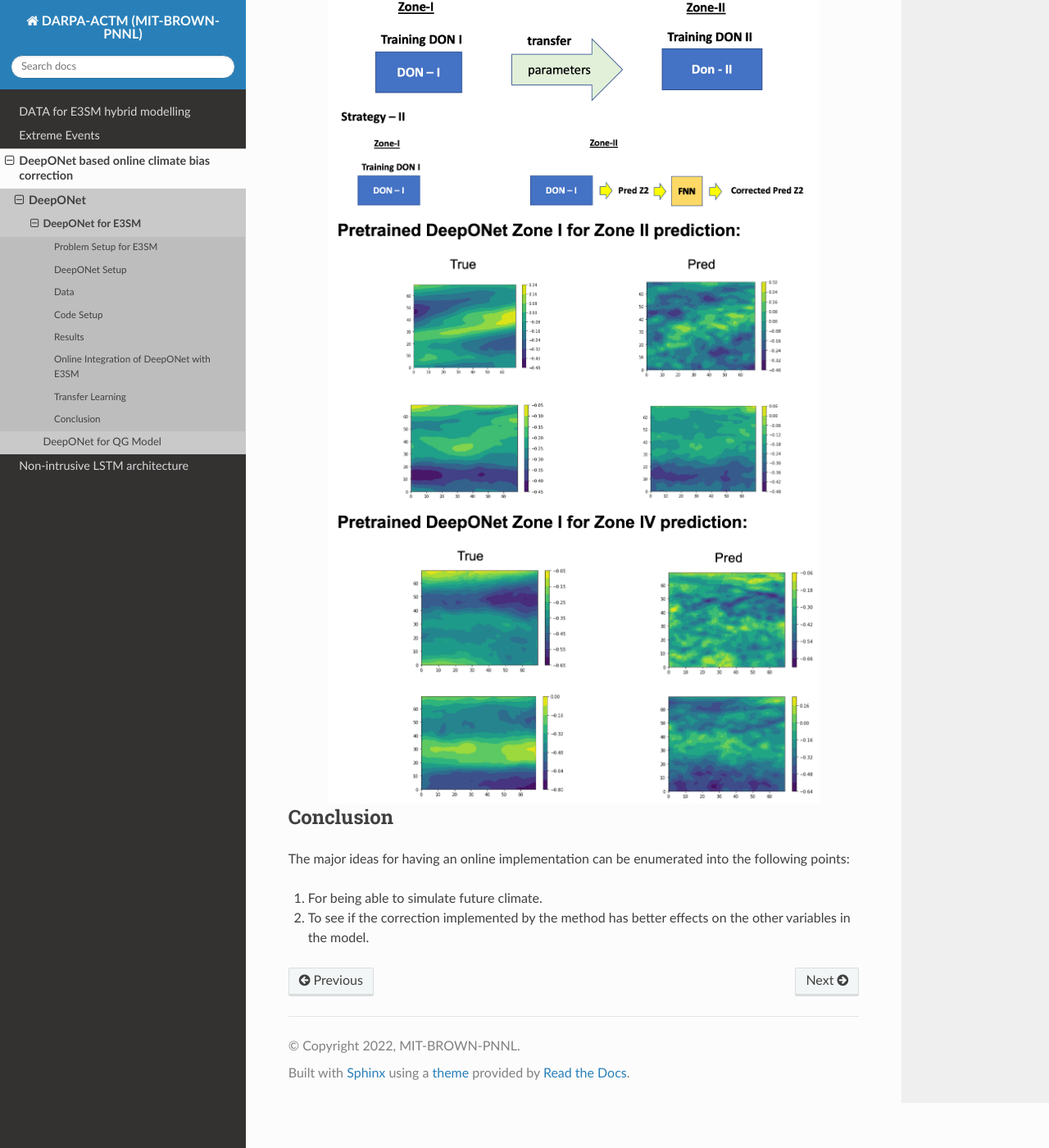
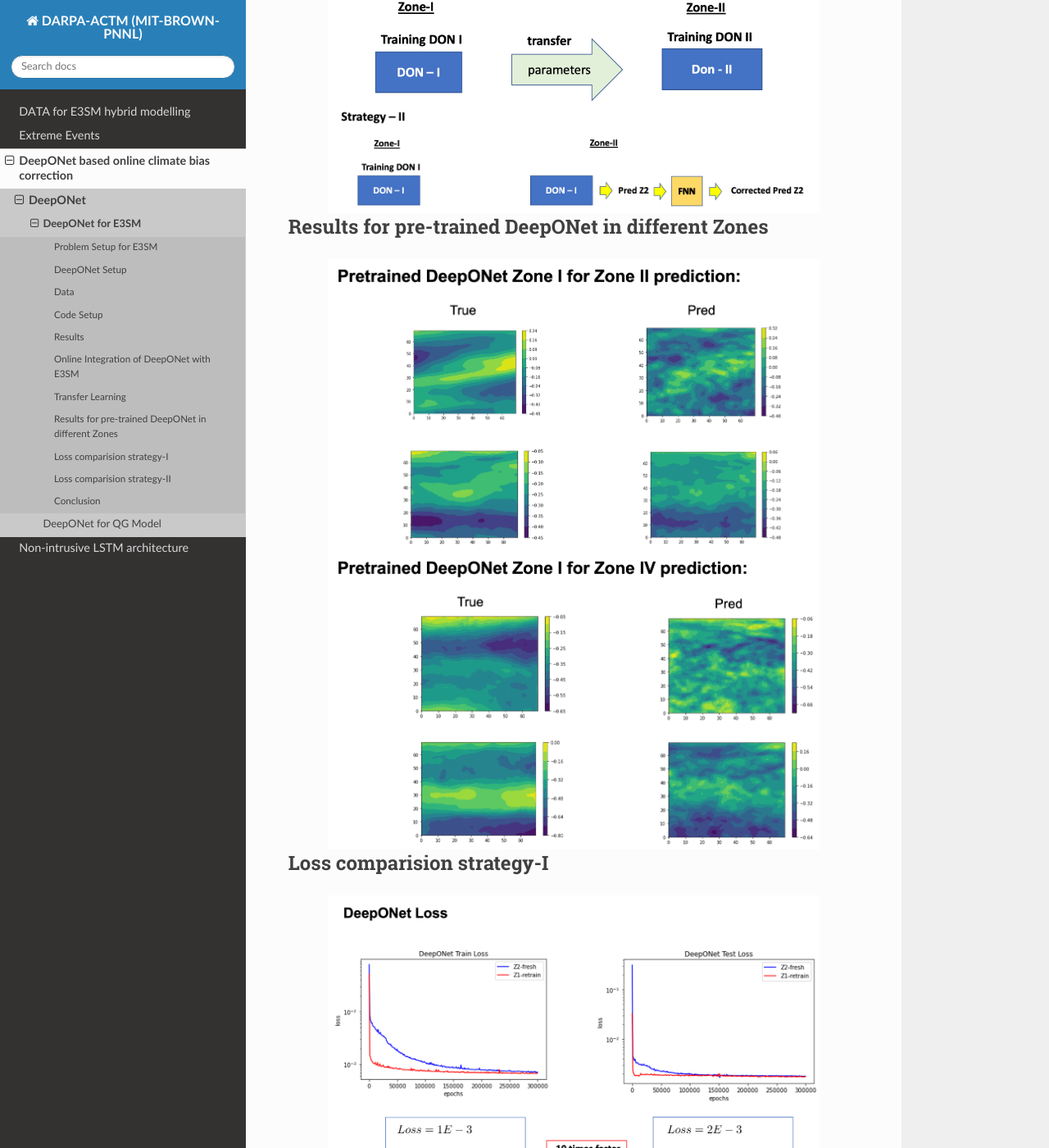
Before and after one commit to aniruddhabora/Extreme-Events-using-Scientific-Machine-Learning, a Sphinx documentation site: the page built from docs/source/modules/DeepONet_E3SM.rst, in a window 1280 px wide and 1400 px high, scrolled down 6331 px. Shown: the whole window at 82% size. Built offline with Sphinx 7.4.7 and the Read the Docs theme 2.0.0, drawn with Linux system fonts in a browser that asks for light colours; pages that are not in the unit, such as notebooks, are missing from menus; some of the changed text lies outside the part shown.

Commit message:
Update DeepONet_E3SM.rst

```diff
--- a/docs/source/modules/DeepONet_E3SM.rst
+++ b/docs/source/modules/DeepONet_E3SM.rst
@@ -157,6 +157,8 @@ Previous results shows the effectiveness of the DeepONet for the patch we select
   :align: center
   :alt: Alternative text
 
+Results for pre-trained DeepONet in different Zones
+---------------------------------------------------
 .. figure:: images/fig_9.png
   :width: 600
   :align: center
@@ -167,6 +169,19 @@ Previous results shows the effectiveness of the DeepONet for the patch we select
   :align: center
   :alt: Alternative text
 
+Loss comparision strategy-I
+---------------------------
+.. figure:: images/fig_11.png
+  :width: 600
+  :align: center
+  :alt: Alternative text
+
+Loss comparision strategy-II
+----------------------------
+.. figure:: images/fig_12.png
+  :width: 600
+  :align: center
+  :alt: Alternative text
 
 
 Conclusion
```
